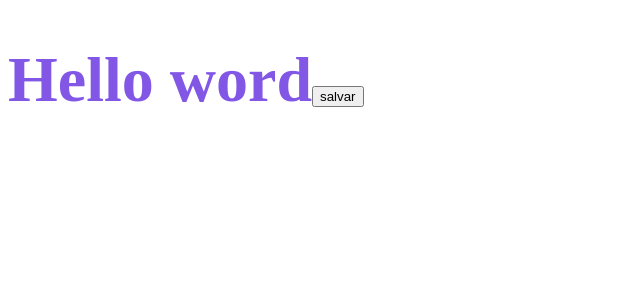
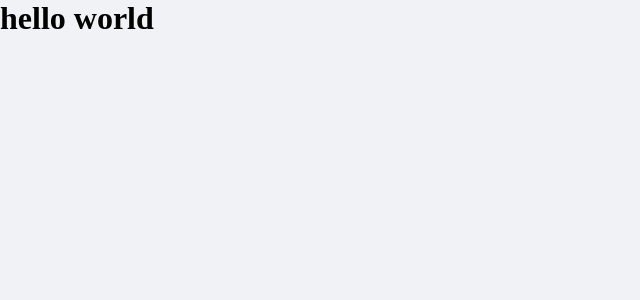
Before and after one commit to gustavofbc/dtmoney-repo, a React (Create React App) app: page / in a window 1280 px wide. Shown: the top 300 px of the page, without its empty margins (0-640 px from the left). Built offline with nearby package versions, Linux system fonts and the light colour scheme.

Commit message:
definindo os estilos globais

```diff
--- a/public/index.html
+++ b/public/index.html
@@ -2,7 +2,8 @@
 <html lang="pt-BR">
   <head>
     <meta charset="utf-8" />
-
+    <meta name="viewport" content="width=device-width, initial-scale=1"/>
+    <link rel="shortcut icon" href="favicon.png" type="image/png">
     <title>dtmoney</title>
   </head>
   <body>
--- a/src/App.tsx
+++ b/src/App.tsx
@@ -1,16 +1,13 @@
-import styled from 'styled-components'
+import { GlobalStyle } from "./styles/global"
 
-const Title = styled.h1`
-  color: #8257e6;
-  font-size: 64px;
-`
 
 export function App() {
   return (
     <div className="App">
-      <Title>Hello word
-        <button>salvar</button>
-      </Title>
+      <GlobalStyle />
+      <h1>
+        hello world
+      </h1>
     </div>
   );
 }
--- /dev/null
+++ b/src/styles/global.ts
@@ -0,0 +1,46 @@
+import { createGlobalStyle } from 'styled-components'
+
+export const GlobalStyle = createGlobalStyle`
+    :root {
+        --background: #f0f2f5;
+        --red: #e52e4d;
+        --blue: #5429cc;
+
+        --blue-light: #6933ff;
+
+        --text-title: #363f5f;
+        --text-body: #969cb3;
+
+        --shape: #ffffff;
+    }
+
+    * {
+        margin: 0;
+        padding: 0;
+        box-sizing: border-box;
+    }
+
+    html {
+        @media (max-width: 1080px) {
+            font-size: 93.75%;
+        }
+
+        @media (max-width: 720px) {
+            font-size: 87.5%;
+        }
+    }
+
+    body {
+        background: var(--background);
+        -webkit-font-smoothing: antialiased; //fontes mais detalhadas
+    }
+
+    button {
+        cursor: pointer
+    }
+
+    [disabled] {
+        opacity: 0.6;
+        cursor: not-allowed;
+    }
+`
```
